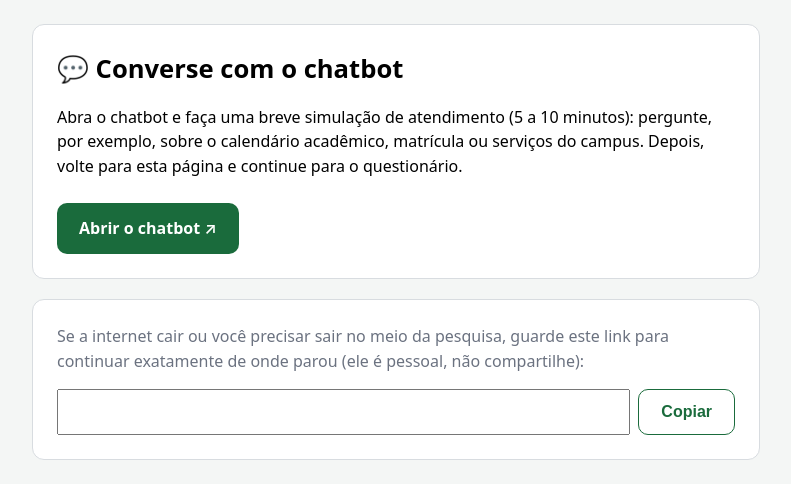
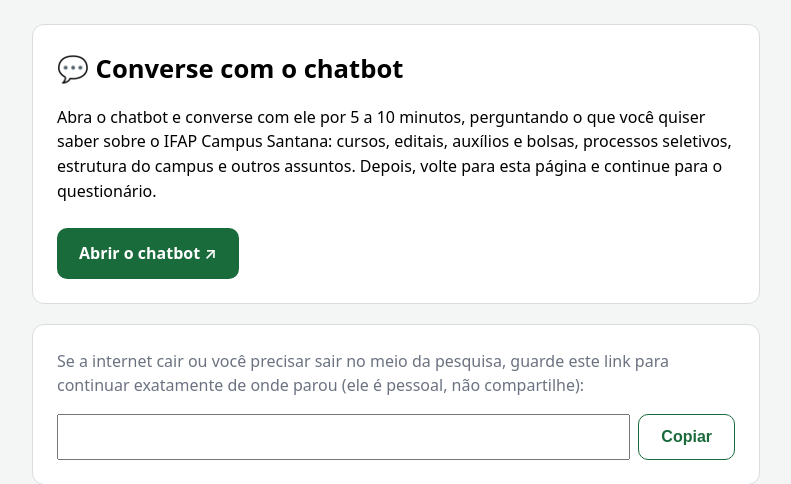
Before and after one commit to wellfurtado/FormSurvey, a Flask app: template templates/chatbot.html in a window 1280 px wide. Shown: the top 484 px of the page, without its empty margins (244-1035 px from the left). Run offline with Flask 3, Linux system fonts and the light colour scheme; the template is opened without the code that fills it, so the values that code supplies are empty; parts of the project's set-up code (start-up, migrations or seed data) failed here and were passed over.

Commit message:
Página do chatbot: convite abrangente sobre o IFAP Campus Santana
O texto sugeria só calendário acadêmico, matrícula e serviços; agora
convida a perguntar o que quiser sobre o campus (cursos, editais,
auxílios e bolsas, processos seletivos, estrutura e outros assuntos).

Co-Authored-By: Claude Opus 5.5 <noreply@anthropic.com>

```diff
--- a/templates/chatbot.html
+++ b/templates/chatbot.html
@@ -6,9 +6,9 @@
    só aparece depois que o chatbot foi aberto pelo menos uma vez. #}
 <div class="card fade-in">
   <h1>💬 Converse com o chatbot</h1>
-  <p>Abra o chatbot e faça uma breve simulação de atendimento (5 a 10 minutos): pergunte, por exemplo,
-  sobre o calendário acadêmico, matrícula ou serviços do campus. Depois, volte para esta página e
-  continue para o questionário.</p>
+  <p>Abra o chatbot e converse com ele por 5 a 10 minutos, perguntando o que você quiser saber sobre o
+  IFAP Campus Santana: cursos, editais, auxílios e bolsas, processos seletivos, estrutura do campus e
+  outros assuntos. Depois, volte para esta página e continue para o questionário.</p>
 
   <a class="btn" href="{{ url_for('open_chatbot', token=token) }}" target="_blank" rel="noopener"
      data-reveal="#to-questionnaire">Abrir o chatbot ↗</a>
```
